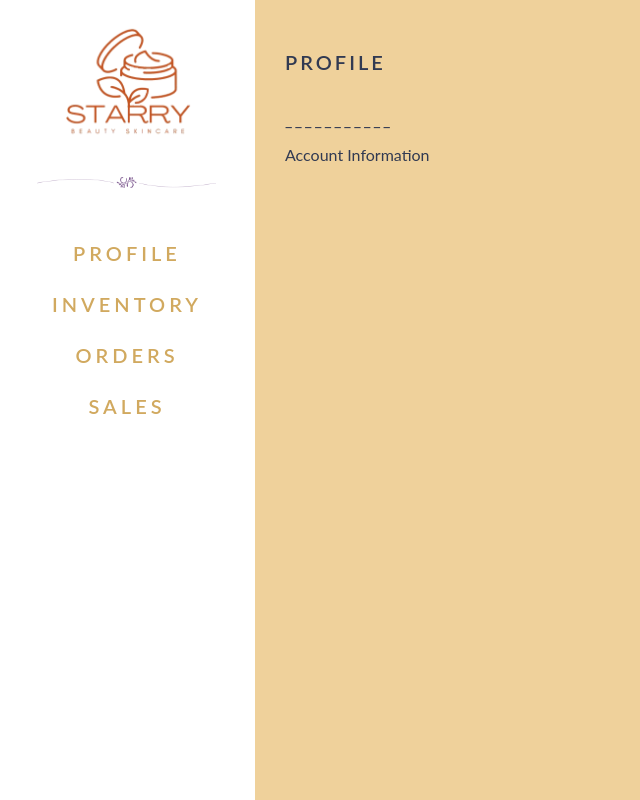
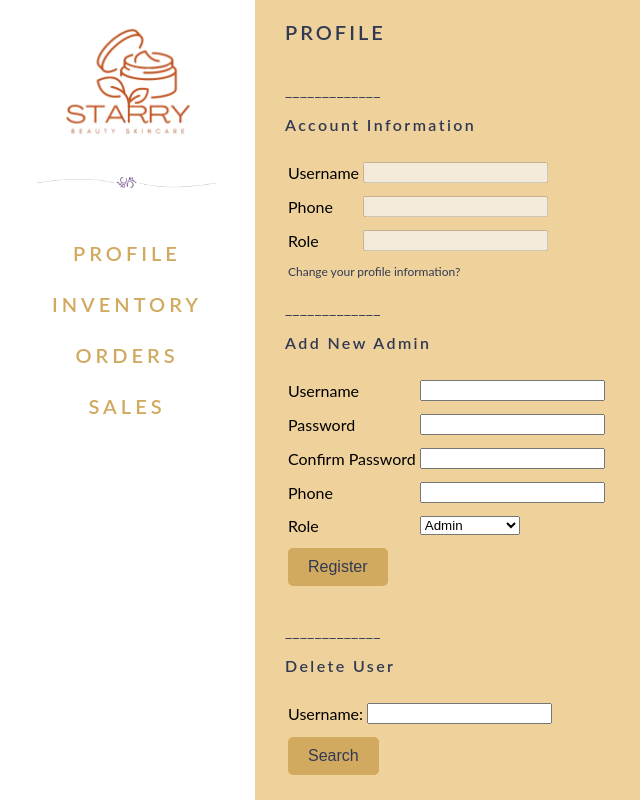
Before and after one commit to LordStarship/Web-Starry, a PHP site: page /admin.php in a window 1280 px wide. Shown: the whole page, without its empty margins (1-641 px from the left). Run offline with PHP 8.4, Linux system fonts and the light colour scheme; the visitor is signed in with stand-in values (Sample User, id 1); data that the repository does not hold is empty; some web fonts are replaced.

Commit message:
Profile.php all done

```diff
--- a/assets/css/style.css
+++ b/assets/css/style.css
@@ -3,7 +3,7 @@
 
 /* Root Properties ================================================ */
 
-html{
+html {
     scroll-behavior: smooth;
 }
 
@@ -12,11 +12,11 @@ body {
     font-family: Lato, Geneva, Tahoma, sans-serif;
 }
 
-p, h1, h2, h3, h4, h5, h6{
+p, h1, h2, h3, h4, h5, h6 {
     color: var(--black);
 }
 
-hr.custom{
+hr.custom {
     margin: 0 0 30px 0;
     border: 0;
     height: 30px;
@@ -27,7 +27,7 @@ hr.custom{
     background-size: 70%;
 }
 
-hr.custom2{
+hr.custom2 {
     margin: 0;
     border: 0;
     height: 50px;
@@ -38,42 +38,61 @@ hr.custom2{
     background-size: 100%;
 }
 
-hr.normal{
+hr.normal {
     border: 1.5px double var(--white-passive);
     margin: 50px 100px;
 }
 
-.btn{
+.btn {
     padding: 10px 20px;
     border: 0;
     border-radius: 5px;
     font-size: var(--font-sm);
 }
 
-.btn-primary{
+.btn-primary {
     background-color: var(--primary-passive);
     color: var(--white-active);
 }
 
-.btn-primary:hover{
+.btn-primary:hover {
     background-color: var(--primary-active);
 }
 
-.btn-secondary{
+.btn-secondary {
     background-color: var(--white-active);
     color: var(--primary-passive);
 }
 
-.btn-secondary:hover{
+.btn-secondary:hover {
     background-color: var(--white-passive);
 }
 
-.section-bar{
+.btn-profile {
+    background-color: var(--primary-active);
+    color: var(--black)
+}
+
+.btn-profile:hover {
+    background-color: var(--primary-passive);
+    cursor: pointer;
+}
+
+.section-bar {
     letter-spacing: 0.2em;
     font-weight: 600;
 }
 
-.scrollable-x{
+.table-bordered, .table-bordered th, .table-bordered td {
+    border: 1px solid var(--black);
+    border-collapse: collapse;
+}
+
+.table-responsive {
+    display: flex;
+}
+
+.scrollable-x {
     overflow-x: scroll;
     white-space: nowrap;
     max-width: 100%;
@@ -82,11 +101,11 @@ hr.normal{
     scrollbar-width: none; /* Firefox support */
 }
 
-.scrollable-x::-webkit-scrollbar{ /* Chrome, Safari, Opera support */
+.scrollable-x::-webkit-scrollbar { /* Chrome, Safari, Opera support */
     display: none;
 }
 
-.tag{
+.tag {
     padding: 5px 10px;
     border-radius: 5px;
     margin: 10px 0;
@@ -94,12 +113,12 @@ hr.normal{
     margin-right: 10px;
 }
 
-.tag.type-tag{
+.tag.type-tag {
     background-color: var(--primary-active-text-bg);
     color: var(--primary-active-text);
 }
 
-.tag.date-tag{
+.tag.date-tag {
     background-color: var(--tertiary-text-bg);
     color: var(--tertiary-text);
 }
@@ -110,30 +129,30 @@ hr.normal{
     100% {transform: rotate(0.9deg);}
 }
 
-.animate-img{
+.animate-img {
     animation-name: animasi-gambar1;
     animation-duration: 5s;
     animation-iteration-count: infinite;
     animation-timing-function: ease-in-out;
 }
 
-.animate{
+.animate {
     opacity: 0;
     transform: translate3d(0, -50px, 0);
     transition: 0.5s all ease-in-out;
 }
 
-.animate2{
+.animate2 {
     opacity: 0;
     transition: 0.5s all ease-in-out;
 }
 
-.fadeIn{
+.fadeIn {
     opacity: 1;
     transition: 0.7s all ease-in-out;
 }
 
-.fadeUpIn{
+.fadeUpIn {
     opacity: 1;
     transform: translate3d(0, 0, 0);
     transition: 0.5s all ease-in-out;
@@ -142,20 +161,20 @@ hr.normal{
 /* ================================================================ */
 /* Flex Properties ================================================ */
 
-.flex-container{
+.flex-container {
     display: flex;
 }
 
-.flex-col{
+.flex-col {
     flex-direction: column;
 }
 
-.centered{
+.centered {
     justify-content: center;
     align-items: center;
 }
 
-.img-fluid{
+.img-fluid {
     max-width: 100%;
     height: auto;
 }
@@ -175,14 +194,14 @@ hr.normal{
 /* ================================================================ */
 /* Header ========================================================= */
 
-.navbar{
+.navbar {
     position: fixed;
     z-index: 1;
     width: 100%;
     transition-duration: 0.2s;
 }
 
-.navbar-colored{
+.navbar-colored {
     transition-duration: 0.2s;
     background-color: #FDF8F5;
 }
@@ -222,54 +241,54 @@ hr.normal{
     background-color: #FAEEE9;
 }
 
-#home div div:first-child{
+#home div div:first-child {
     display: flex;
     flex: 6;
     justify-content: center;
 }
 
-#home img{
+#home img {
     width: 35%;
 }
 
-#home h1{
+#home h1 {
     margin: 0;
     padding: 0;
 }
 
-#home p{
+#home p {
     line-height: 2em;
 }
 
-#home{
+#home {
     font-family: SourceSerifPro;
 }
 
 /* ================================================================ */
 /* Products ======================================================= */
 
-#product{
+#product {
     padding: 140px 0;
 }
 
-#product .flex-container{
+#product .flex-container {
     padding: 0 100px;
 }
 
-#product .flex-container h1{
+#product .flex-container h1 {
     margin: 0;
     padding: 0;
 }
 
-.desc{
+.desc {
     margin-right: 50px;
 }
 
-.desc p:first-child{
+.desc p:first-child {
     margin-top: 0;
 }
 
-#product-lotion, #product-serum{
+#product-lotion, #product-serum {
     margin-top: 50px;
     display: flex;
     flex-wrap: nowrap;
@@ -278,105 +297,105 @@ hr.normal{
     justify-content: space-between;
 }
 
-.product-box{
+.product-box {
     min-width: 30%;
     align-self: stretch;
     margin-right: 50px;
 }
 
-.product-box img{
+.product-box img {
     margin-bottom: 50px;
 }
 
-.wrap-content{
+.wrap-content {
     white-space: normal;
     word-break: break-word;
 }
 
-.wrap-content p{
+.wrap-content p {
     text-align: justify;
     line-height: 1.5em;
 }
 
-.product-desc{
+.product-desc {
     padding: 15px;
 }
 
-.product-desc h3{
+.product-desc h3 {
     margin: 5px 0;
 }
 
-.product-tag{
+.product-tag {
     display: flex;
 }
 
 /* ======================================================== */
 /* Why Us? ======================================================== */
 
-#why-us{
+#why-us {
     background-color: var(--bright-alt);
     padding: 140px 100px;
 }
 
-#why-us h1{
+#why-us h1 {
     margin: 0;
     padding: 0;
     font-family: NewYork;
 }
 
-#why-us .flex-container{
+#why-us .flex-container {
     justify-content: space-between;
 }
 
-#why-usdiv .flex-container div:first-child{
+#why-usdiv .flex-container div:first-child {
     padding-right: 10px;
 }
 
-#why-us div .flex-container div:last-child{
+#why-us div .flex-container div:last-child {
     padding-left: 10px;
     display: flex;
     flex-direction: column;
     align-items: flex-end;
 }
 
-#why-us div .flex-container div:last-child p{
+#why-us div .flex-container div:last-child p {
     line-height: 2em;
 }
 
-#why-us div .flex-container h1{
+#why-us div .flex-container h1 {
     padding-bottom: 20px;
 }
 
-#why-us div .flex-container img{
+#why-us div .flex-container img {
     border-radius: 8px;
 }
 
 /* ================================================================ */
 /* Review ========================================================= */
 
-/* #review{
+/* #review {
     padding: 50px 100px;
     justify-content: space-between;
     align-items: center;
 }
 
-#review h1{
+#review h1 {
     text-align: center;
     line-height: 1.7em;
     padding-bottom: 30px;
 }
 
-#review p{
+#review p {
     padding: 0;
     margin: 0;
 }
 
-#review h4{
+#review h4 {
     padding: 20px 0 10px 0;
     margin: 0;
 }
 
-.avatar{
+.avatar {
     width: 8%;
     border-radius: 100%;
 } */
@@ -385,47 +404,47 @@ hr.normal{
 /* ================================================================ */
 /* About us ======================================================= */
 
-#about-us{
+#about-us {
     padding: 140px 100px;
     justify-content: space-between;
     align-items: center;
     background-color: var(--bright-alt);
 }
 
-#about-us div.flex-container{
+#about-us div.flex-container {
     align-items: center;
     justify-content: space-between;
 }
 
-#about-us div.flex-container img{
+#about-us div.flex-container img {
     width: 50%;
     border-radius: 8px;
 }
 
-#about-us div.flex-container div{
+#about-us div.flex-container div {
     padding: 30px;
 }
 
-#about-us div.flex-container div p{
+#about-us div.flex-container div p {
     line-height: 1.7em;
 }
 
-#about-us div.flex-container div h1{
+#about-us div.flex-container div h1 {
     margin: 0;
 }
 
 /* ================================================================ */
 /* Collaborator =================================================== */
 
-#collaborators{
+#collaborators {
     padding: 100px 0 120px 0;
 }
 
-#collaborator div.flex-container{
+#collaborator div.flex-container {
     padding: 0 100px;
 }
 
-#collaborator{
+#collaborator {
     margin-top: 50px;
     display: flex;
     flex-wrap: nowrap;
@@ -434,14 +453,14 @@ hr.normal{
     justify-content: space-between;
 }
 
-.sponsors{
+.sponsors {
     width: 100%;
     display: flex;
     align-items: center;
     justify-content: center;
 }
 
-.sponsors img{
+.sponsors img {
     width: 10%;
 }
 
@@ -550,7 +569,7 @@ hr.normal{
 }
 
 /* ================================================================ */
-/* admin.php && account.php ========================================================= */
+/* admin.php ========================================================= */
 
 .admin-container {
     height: 100%;
@@ -574,7 +593,6 @@ hr.normal{
 .right-container {
     width: 80%;
     background-color: var(--primary-active-text-bg);
-    height: 100%;
 }
 
 .admin-nav {
@@ -598,10 +616,15 @@ hr.normal{
 
 .main-container {
     width: 100%;
+    height: 100%;
+    overflow-y: auto;
 }
 
+/* ================================================================ */
+/* profile.php ========================================================= */
+
 .account-container {
-    padding: 30px;
+    padding-left: 30px;
 }
 
 .account-bar {
@@ -610,6 +633,46 @@ hr.normal{
     font-weight: 600;
 }
 
+.profile-container {
+    height: 10%;
+}
+
+.profile-container tr td {
+    padding-top: 10px;
+}
+
+.profile-change {
+    text-decoration: none;
+    color: var(--black)
+}
+
+.profile-change:hover {
+    text-decoration: underline;
+}
+
+.delete-user {
+    float: right;
+}
+
+.table-del {
+    width: 90%;
+}
+
+.table-del-id {
+    width: 100px;
+}
+
+.table-del-uname {
+    width: 500px;
+}
+
+.table-del-tel {
+    width: 300px;
+}
+
+.table-del-role {
+    width: 200px;
+}
 
 /* ================================================================ */
 /* Footer ========================================================= */
--- a/assets/js/script.js
+++ b/assets/js/script.js
@@ -37,3 +37,31 @@ var check = function() {
         }
     }
 };
+
+var admincheck = function() {
+    const adminpassword = document.getElementById('pass-admin').value;
+    const adminconfirm = document.getElementById('confirm-pass-admin').value;
+    if (adminconfirm != "") {
+        if (adminpassword == adminconfirm) {
+            document.getElementById('admin-failed-confirm').innerHTML = '';
+            document.getElementById('admin-register').disabled = false;
+        } else {
+            document.getElementById('admin-failed-confirm').innerHTML = 'Konfirmasi password gagal';
+            document.getElementById('admin-register').disabled = true;
+        }
+    }
+};
+
+var pass_check = function() {
+    const new_pass = document.getElementById('new-pass').value;
+    const new_pass_conf = document.getElementById('new-pass-conf').value;
+    if (new_pass != "") {
+        if (new_pass == new_pass_conf) {
+            document.getElementById('pass-failed-confirm').innerHTML = '';
+            document.getElementById('password-edit').disabled = false;
+        } else {
+            document.getElementById('pass-failed-confirm').innerHTML = 'Konfirmasi password gagal';
+            document.getElementById('password-edit').disabled = true;
+        }
+    }
+};
--- a/login_input.php
+++ b/login_input.php
@@ -1,4 +1,5 @@
 <?php
+session_start();
 include "connection.php";
 
 $uname = $_POST['username-input'];
@@ -12,11 +13,9 @@ $role = $result['role'];
 
 if ($num == 0) {
     echo "<script>location.href='login.php'; alert('Login Gagal!'); </script>";
-    ?>
-    <?php
 } else {
     $_SESSION['acc'] = $uname;
-    if ($role == 'admin') {
+    if ($role == 'superadmin') {
         echo "<script>location.href='admin.php'</script>";
     } else if ($role == 'user') {
         echo ("<script>location.href='account.php'</script>");
--- a/profile.php
+++ b/profile.php
@@ -1,14 +1,110 @@
+<?php
+$session = $_SESSION['acc'];
+$query = mysqli_query($conn, "SELECT * FROM account WHERE username = '$session'");
+$rows = mysqli_fetch_array($query);
+?>
+
 <body>
     <div class="main-container flex-container flex-row">
         <div class="account-container flex-container flex-col flex-start">
             <p class="account-bar fs-md">PROFILE</p>
             <div>
-                <p class="account-bar fs-sm">___________</p>
-                <p class="fs-sm">Account Information</p>
+                <p class="fs-sm">_____________</p>
+                <p class="account-bar fs-sm">Account Information</p>
             </div>
+            <?php
+            $action = isset($_GET['action'])?$_GET['action']:"";
+            if ($action == "edit")  { include "profile_edit.php"; }
+            else if ($action == "logout")   { include "logout.php"; }
+            else {
+            $link_edit  = "admin.php?menu=profile&action=edit&id=$rows[account_id]";
+            ?>
+            <table class="profile-container">
+                <tr>
+                    <td><label class="fs-sm" for="uname">Username </label></td>
+                    <td><input name="uname" id="uname" type="text" value="<?=$rows['username'];?>" disabled></td>
+                </tr>
+                <tr>
+                    <td><label class="fs-sm" for="phone-profile">Phone </label></td>
+                    <td><input name="phone-profile" id="phone-profile" type="text" value="<?=$rows[('phone')];?>" disabled></td>
+                </tr>
+                <tr>
+                    <td><label class="fs-sm" for="role-profile">Role </label></td>
+                    <td><input name="role-profile" id="role-profile" type="text" value="<?=$rows[('role')];?>" disabled></td>
+                </tr>
+                <tr>
+                    <td colspan="2"><a class="profile-change fs-ps" href=<?=$link_edit;?>>Change your profile information?</a></td>
+                </tr>
+            </table>
             <div>
-
+                <p class="fs-sm">_____________</p>
+                <p class="account-bar fs-sm">Add New Admin</p>
             </div>
+            <form action="new_admin.php" method="post" autocomplete="none">
+                <table class="profile-container">
+                    <tr>
+                        <td><label class="fs-sm" for="uname">Username </label></td>
+                        <td><input name="uname-admin" id="uname-admin" type="text" required></td>
+                    </tr>
+                    <tr>
+                        <td><label class="fs-sm" for="pass-admin">Password </label></td>
+                        <td><input name="pass-admin" id="pass-admin" type="password" required onkeyup="admincheck();"></td>
+                    </tr>
+                    <tr>
+                        <td><label class="fs-sm" for="confirm-pass-admin">Confirm Password </label></td>
+                        <td><input name="confirm-pass-admin" id="confirm-pass-admin" type="password" required onkeyup="admincheck();"></td>
+                    </tr>
+                    <tr>
+                        <td><label class="fs-sm" for="phone-admin">Phone </label></td>
+                        <td><input name="phone-admin" id="phone-admin" type="num" required></td>
+                    </tr>
+                    <tr>
+                        <td><label class="fs-sm" for="role-admin">Role </label></td>
+                        <td>
+                            <select name="role-admin" id="role-admin" required>
+                                <option value="admin">Admin</option>
+                                <option value="superadmin">Super Admin</option>
+                            </select>
+                        </td>
+                    </tr>
+                    <tr>
+                        <td>
+                            <input class="btn btn-profile" type="submit" id="admin-register" value="Register" disabled>
+                        </td>
+                        <td>
+                            <p class="failed-confirm fs-sm" id="admin-failed-confirm"></p>
+                        </td>
+                    </tr>
+                </table>
+            </form>
+            <div>
+                <p class="fs-sm">_____________</p>
+                <p class="account-bar fs-sm">Delete User</p>
+            </div>
+            <?php
+            $user = isset($_GET['user'])?$_GET['user']:"";
+            ?>
+            <form action="admin.php?menu=profile&user=delete" method="post">
+                <table class="profile-container">
+                    <tr>
+                        <td><label class="fs-sm" for="delete-search">Username:</label></td>
+                        <td><input id="delete-search" name="delete-search" type="text"></td>
+                    </tr>
+                    <tr>
+                        <td colspan="2"><input class="btn btn-profile" type="submit" id="user-del-search" value="Search"></td>
+                    </tr>
+                </table>
+            </form>
+            <?php
+            if ($user == "delete")
+            {
+                include "user_delete.php";
+            }
+            ?>
+            <div style="padding: 10px"></div>
         </div>
     </div>
+    <?php
+    }
+    ?>
 </body>
--- a/register.php
+++ b/register.php
@@ -19,7 +19,7 @@ include "security.php";
 
         <div class="login-container flex-container centered">
             <div class="login-form">
-                <form action="register_input.php" autocomplete="off" method="post">
+                <form action="register_input.php" autocomplete="none" method="post">
                     <table class="login-table">
                         <tr>
                             <td>
--- a/register_input.php
+++ b/register_input.php
@@ -1,10 +1,8 @@
 <?php
 include "connection.php";
-include "security.php";
 
 $register_name = $_POST['username-reg'];
 $phone_name = $_POST['phone-reg'];
-$pass_name = md5($_POST['password-reg']);
 
 $conf_name = mysqli_real_escape_string($conn, $_POST['username-reg']);
 $conf_phone = mysqli_real_escape_string($conn, $_POST['phone-reg']);
@@ -15,7 +13,7 @@ $query = mysqli_query($conn, $sql);
 $num = mysqli_num_rows($query);
 
 if ($num == 0) {
-    $sql = "INSERT INTO account (username, phone, pass) VALUES ('$conf_name', '$conf_phone', '$conf_pass');";
+    $sql = "INSERT INTO account (username, phone, pass, role) VALUES ('$conf_name', '$conf_phone', '$conf_pass', user);";
     if(mysqli_query($conn, $sql))
     {
         ?>
```
Also changed, not shown: login.php (+8 -5 lines), new_admin.php (added, +38 -0 lines), pass_edit_conf.php (added, +15 -0 lines), password_confirm.php (added, +34 -0 lines), password_edit.php (added, +40 -0 lines), password_update.php (added, +11 -0 lines), profile_edit.php (added, +37 -0 lines), profile_update.php (added, +11 -0 lines), user_delete.php (added, +33 -0 lines), user_delete_conf.php (added, +9 -0 lines), 1 other file.
